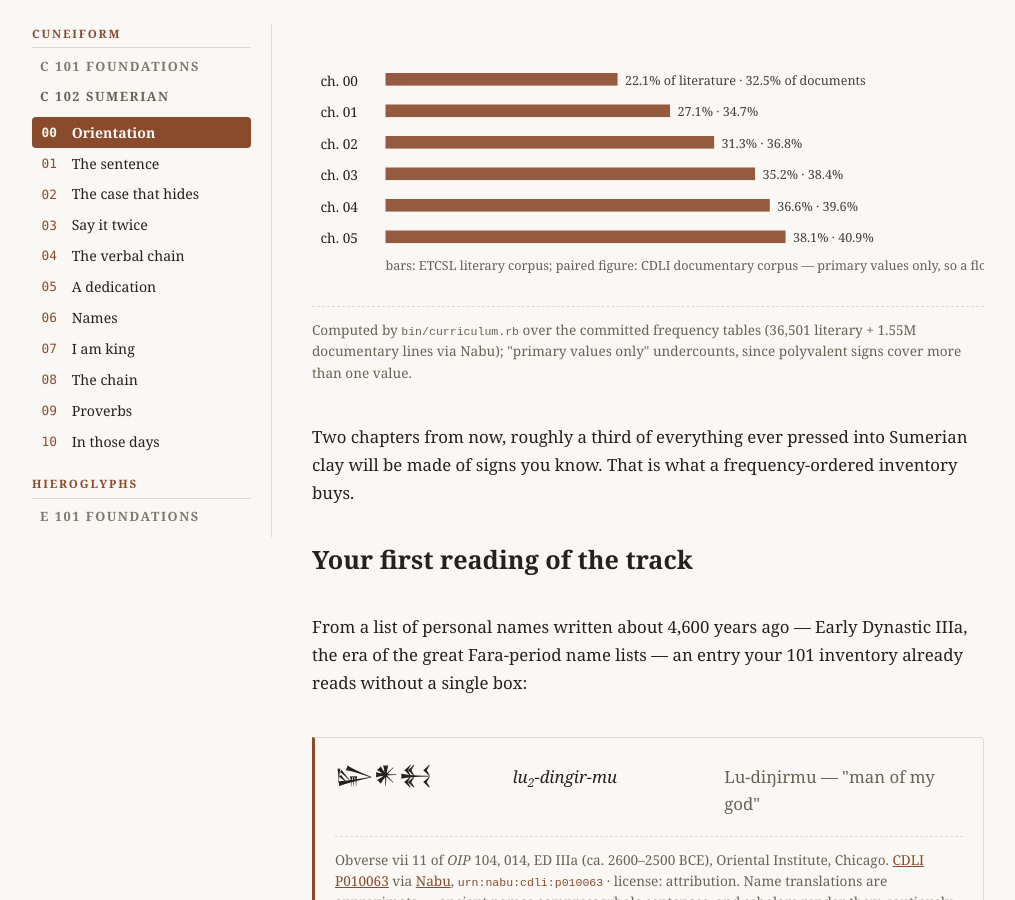
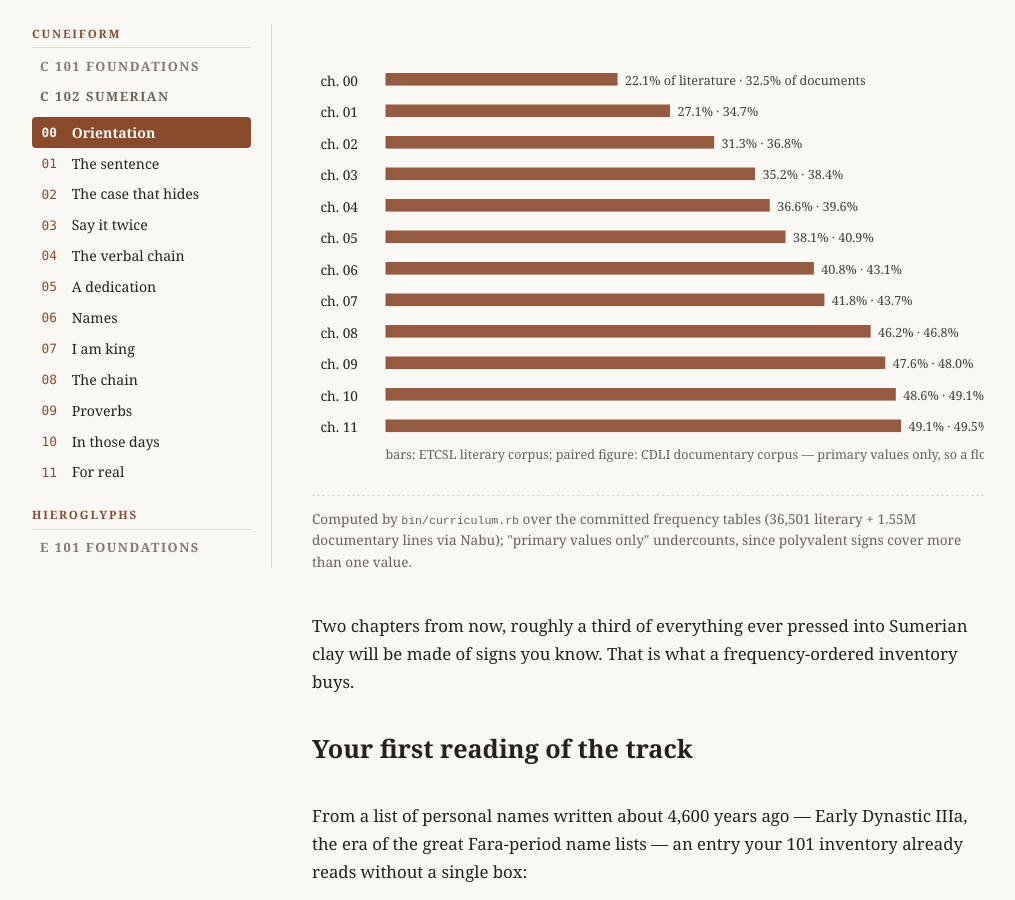
Before and after one commit to arvicco/nabu-edubba, a Jekyll site: the page built from site/cuneiform/102/00-orientation.md, in a window 1280 px wide and 900 px high, scrolled down 1220 px. Shown: the whole window, without its empty margins (132-1147 px from the left). Built offline with Jekyll 4.4.1, drawn with Linux system fonts in a browser that asks for light colours.

Commit message:
feat: 102 ch11 — a dedication, for real; stretch stitched (M5-9)
Batch twelve (SUM I, capstone-light): Lu-Utu of Umma's foundation
inscription read line by line with ch05's nam-ti-la-ni-sze3 found
verbatim — the promise kept; Gudea's szum2-mu-da and ga-i-i close
the giving loop. Course TOC extended to twelve chapters; ch00
coverage chart grown to the full march (49.1/49.5% floor); font
subsets carry the stretch's seventeen glyphs.

Co-Authored-By: Claude Fable 5 <noreply@anthropic.com>

```diff
--- a/site/cuneiform/102/00-orientation.md
+++ b/site/cuneiform/102/00-orientation.md
@@ -67,7 +67,7 @@ of *all sign-value occurrences* in two corpora that your cumulative
 inventory will then cover. Watch the number climb:
 
 <figure class="evolution">
-  <svg viewBox="0 0 640 240" role="img" aria-label="Bar chart: cumulative corpus coverage of the inventory after each chapter of 102, rising from about 22 percent to 38 percent of Sumerian literature, and from 32 to 41 percent of administrative documents.">
+  <svg viewBox="0 0 640 420" role="img" aria-label="Bar chart: cumulative corpus coverage of the inventory after each chapter of 102, rising from about 22 percent to 49 percent of Sumerian literature, and from 32 to 50 percent of administrative documents.">
     <title>Cumulative coverage by chapter (primary values — a floor)</title>
     <g fill="currentColor" font-size="13">
       <text x="8" y="52">ch. 00</text>
@@ -76,6 +76,12 @@ inventory will then cover. Watch the number climb:
       <text x="8" y="142">ch. 03</text>
       <text x="8" y="172">ch. 04</text>
       <text x="8" y="202">ch. 05</text>
+      <text x="8" y="232">ch. 06</text>
+      <text x="8" y="262">ch. 07</text>
+      <text x="8" y="292">ch. 08</text>
+      <text x="8" y="322">ch. 09</text>
+      <text x="8" y="352">ch. 10</text>
+      <text x="8" y="382">ch. 11</text>
     </g>
     <g fill="var(--accent, currentColor)" opacity="0.9">
       <rect x="70" y="40" width="221" height="12"/>
@@ -84,6 +90,12 @@ inventory will then cover. Watch the number climb:
       <rect x="70" y="130" width="352" height="12"/>
       <rect x="70" y="160" width="366" height="12"/>
       <rect x="70" y="190" width="381" height="12"/>
+      <rect x="70" y="220" width="408" height="12"/>
+      <rect x="70" y="250" width="418" height="12"/>
+      <rect x="70" y="280" width="462" height="12"/>
+      <rect x="70" y="310" width="476" height="12"/>
+      <rect x="70" y="340" width="486" height="12"/>
+      <rect x="70" y="370" width="491" height="12"/>
     </g>
     <g fill="currentColor" font-size="12" opacity="0.85">
       <text x="298" y="51">22.1% of literature · 32.5% of documents</text>
@@ -92,8 +104,14 @@ inventory will then cover. Watch the number climb:
       <text x="429" y="141">35.2% · 38.4%</text>
       <text x="443" y="171">36.6% · 39.6%</text>
       <text x="458" y="201">38.1% · 40.9%</text>
+      <text x="485" y="231">40.8% · 43.1%</text>
+      <text x="495" y="261">41.8% · 43.7%</text>
+      <text x="539" y="291">46.2% · 46.8%</text>
+      <text x="553" y="321">47.6% · 48.0%</text>
+      <text x="563" y="351">48.6% · 49.1%</text>
+      <text x="568" y="381">49.1% · 49.5%</text>
     </g>
-    <text x="70" y="228" fill="currentColor" font-size="12" opacity="0.7">bars: ETCSL literary corpus; paired figure: CDLI documentary corpus — primary values only, so a floor</text>
+    <text x="70" y="408" fill="currentColor" font-size="12" opacity="0.7">bars: ETCSL literary corpus; paired figure: CDLI documentary corpus — primary values only, so a floor</text>
   </svg>
   <figcaption class="citation">Computed by <code>bin/curriculum.rb</code>
   over the committed frequency tables (36,501 literary + 1.55M
```
Also changed, not shown: site/cuneiform/102/11-a-dedication-for-real.md (added, +165 -0 lines), site/cuneiform/102/index.md (+7 -1 lines).
